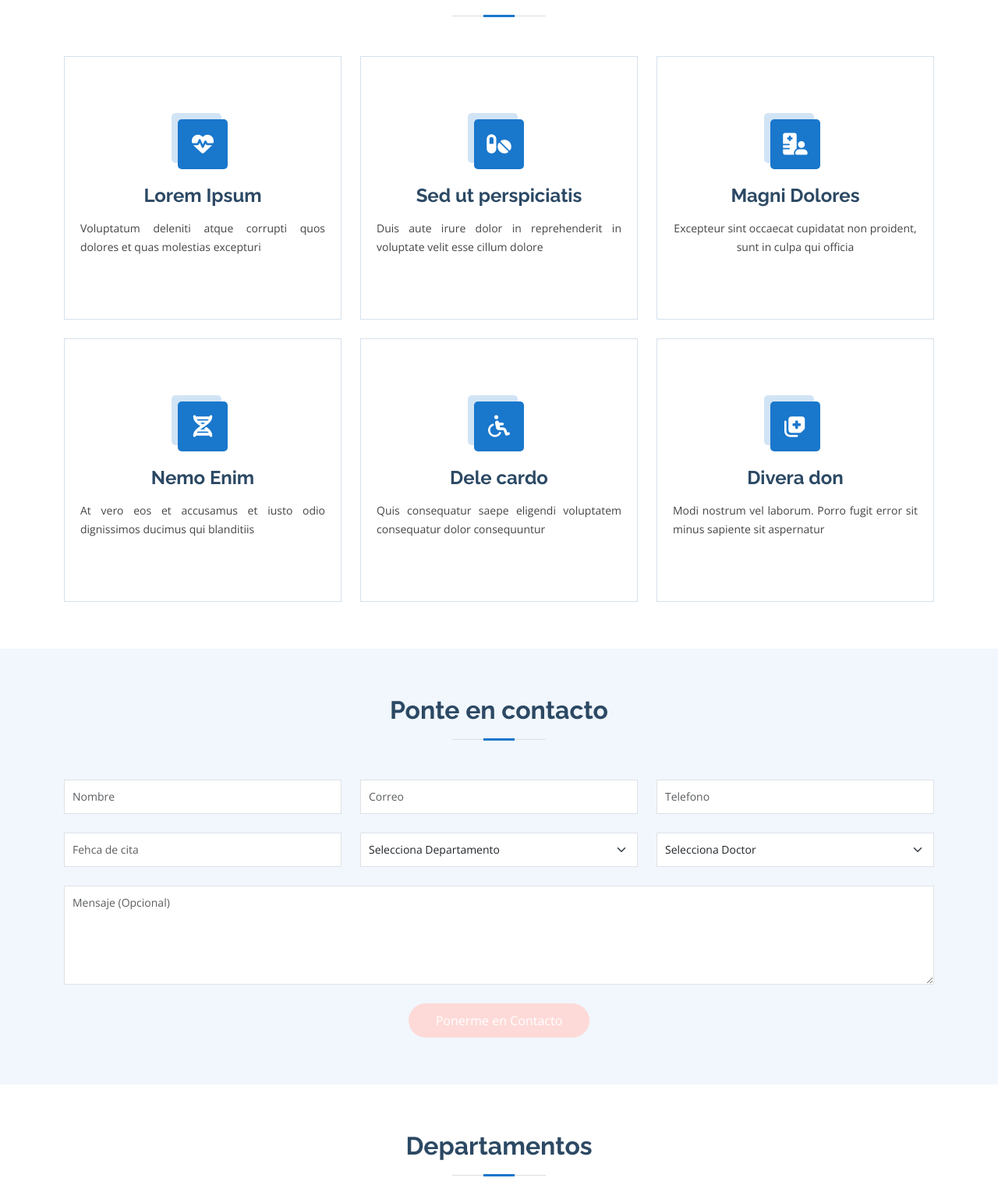
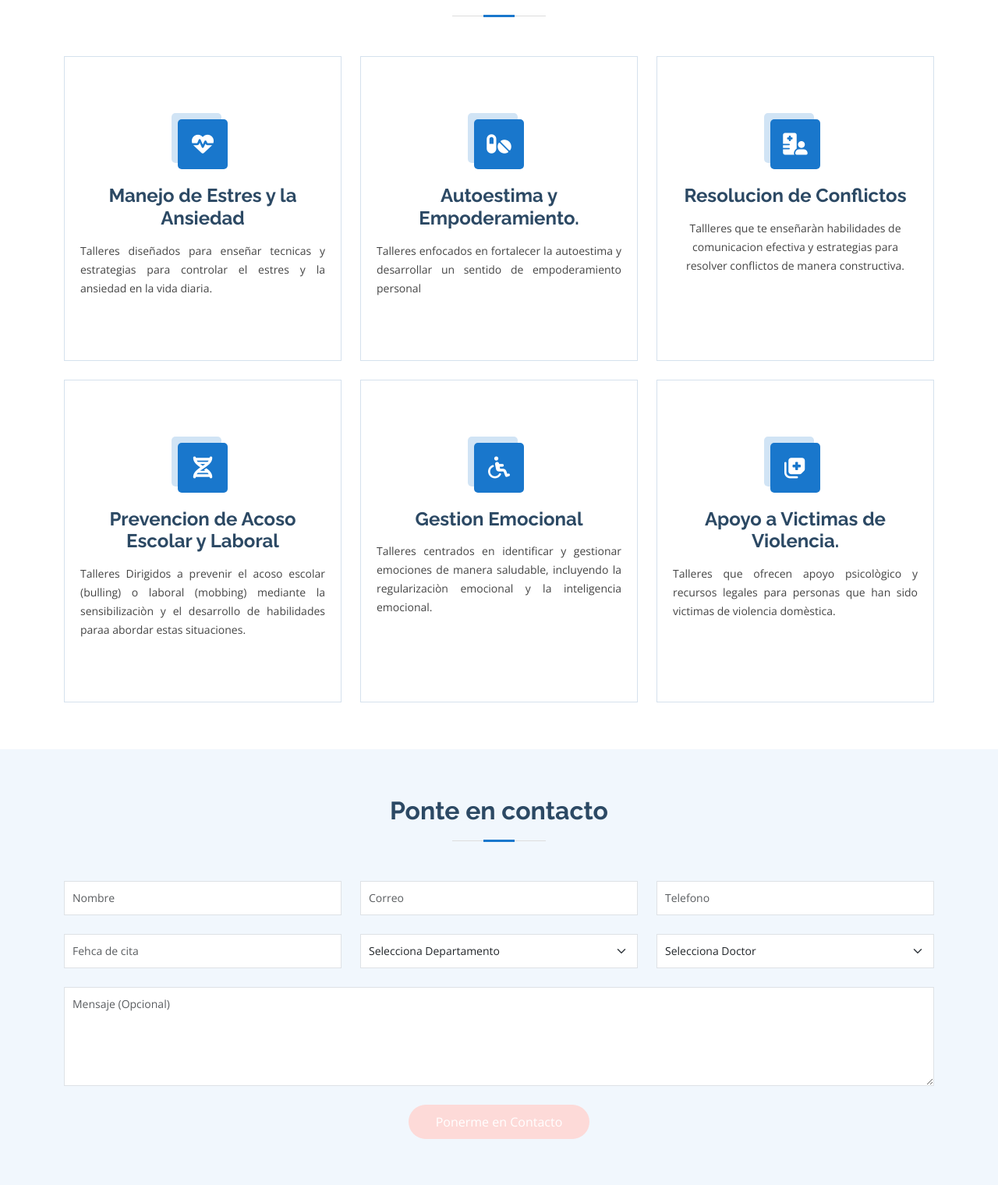
Before and after one commit to xavismith91/renacer, a PHP site: page / in a window 1280 px wide. Shown: the part 1913-3433 px from the top of the page at 78% size. Run offline with PHP 8.4, Linux system fonts and the light colour scheme.

Commit message:
04032024

```diff
--- a/assets/css/style.css
+++ b/assets/css/style.css
@@ -969,8 +969,8 @@
 }
 
 .services .icon-box:hover {
-  background: #1977cc;
-  border-color: #1977cc;
+  background: #fff9bd;
+  border-color: #fff9bd;
 }
 
 .services .icon-box:hover .icon {
@@ -1563,7 +1563,7 @@
 }
 
 .contact .php-email-form button[type=submit] {
-  background: #fddad8;
+  background: #d5bfcc;
   border: 0;
   padding: 10px 35px;
   color: #fff;
--- a/index.html
+++ b/index.html
@@ -236,48 +236,48 @@
           <div class="col-lg-4 col-md-6 d-flex align-items-stretch">
             <div class="icon-box">
               <div class="icon"><i class="fas fa-heartbeat"></i></div>
-              <h4><a href="">Lorem Ipsum</a></h4>
-              <p class="texto-justificado">Voluptatum deleniti atque corrupti quos dolores et quas molestias excepturi</p>
+              <h4><a href="">Manejo de Estres y la Ansiedad</a></h4>
+              <p class="texto-justificado">Talleres diseñados para enseñar tecnicas y estrategias para controlar el estres y la ansiedad en la vida diaria.</p>
             </div>
           </div>
 
           <div class="col-lg-4 col-md-6 d-flex align-items-stretch mt-4 mt-md-0">
             <div class="icon-box">
               <div class="icon"><i class="fas fa-pills"></i></div>
-              <h4><a href="">Sed ut perspiciatis</a></h4>
-              <p class="texto-justificado">Duis aute irure dolor in reprehenderit in voluptate velit esse cillum dolore</p>
+              <h4><a href="">Autoestima y Empoderamiento.</a></h4>
+              <p class="texto-justificado">Talleres enfocados en fortalecer la autoestima y desarrollar un sentido de empoderamiento personal </p>
             </div>
           </div>
 
           <div class="col-lg-4 col-md-6 d-flex align-items-stretch mt-4 mt-lg-0">
             <div class="icon-box">
               <div class="icon"><i class="fas fa-hospital-user"></i></div>
-              <h4><a href="">Magni Dolores</a></h4>
-              <p>Excepteur sint occaecat cupidatat non proident, sunt in culpa qui officia</p>
+              <h4><a href="">Resolucion de Conflictos</a></h4>
+              <p>Tallleres que te enseñaràn habilidades de comunicacion efectiva y estrategias para resolver conflictos de manera constructiva.</p>
             </div>
           </div>
 
           <div class="col-lg-4 col-md-6 d-flex align-items-stretch mt-4">
             <div class="icon-box">
               <div class="icon"><i class="fas fa-dna"></i></div>
-              <h4><a href="">Nemo Enim</a></h4>
-              <p class="texto-justificado">At vero eos et accusamus et iusto odio dignissimos ducimus qui blanditiis</p>
+              <h4><a href="">Prevencion de Acoso Escolar y Laboral</a></h4>
+              <p class="texto-justificado">Talleres Dirigidos a prevenir el acoso escolar (bulling) o laboral (mobbing) mediante la sensibilizaciòn y el desarrollo de habilidades paraa abordar estas situaciones.</p>
             </div>
           </div>
 
           <div class="col-lg-4 col-md-6 d-flex align-items-stretch mt-4">
             <div class="icon-box">
               <div class="icon"><i class="fas fa-wheelchair"></i></div>
-              <h4><a href="">Dele cardo</a></h4>
-              <p class="texto-justificado">Quis consequatur saepe eligendi voluptatem consequatur dolor consequuntur</p>
+              <h4><a href="">Gestion Emocional</a></h4>
+              <p class="texto-justificado">Talleres centrados en identificar y gestionar emociones de manera saludable, incluyendo la regularizaciòn emocional y la inteligencia emocional.</p>
             </div>
           </div>
 
           <div class="col-lg-4 col-md-6 d-flex align-items-stretch mt-4">
             <div class="icon-box">
               <div class="icon"><i class="fas fa-notes-medical"></i></div>
-              <h4><a href="">Divera don</a></h4>
-              <p class="texto-justificado">Modi nostrum vel laborum. Porro fugit error sit minus sapiente sit aspernatur</p>
+              <h4><a href="">Apoyo a Victimas de Violencia.</a></h4>
+              <p class="texto-justificado">Talleres que ofrecen apoyo psicològico y recursos legales para personas que han sido victimas de violencia domèstica.</p>
             </div>
           </div>
 
```
Also changed, not shown: 2 other files.
